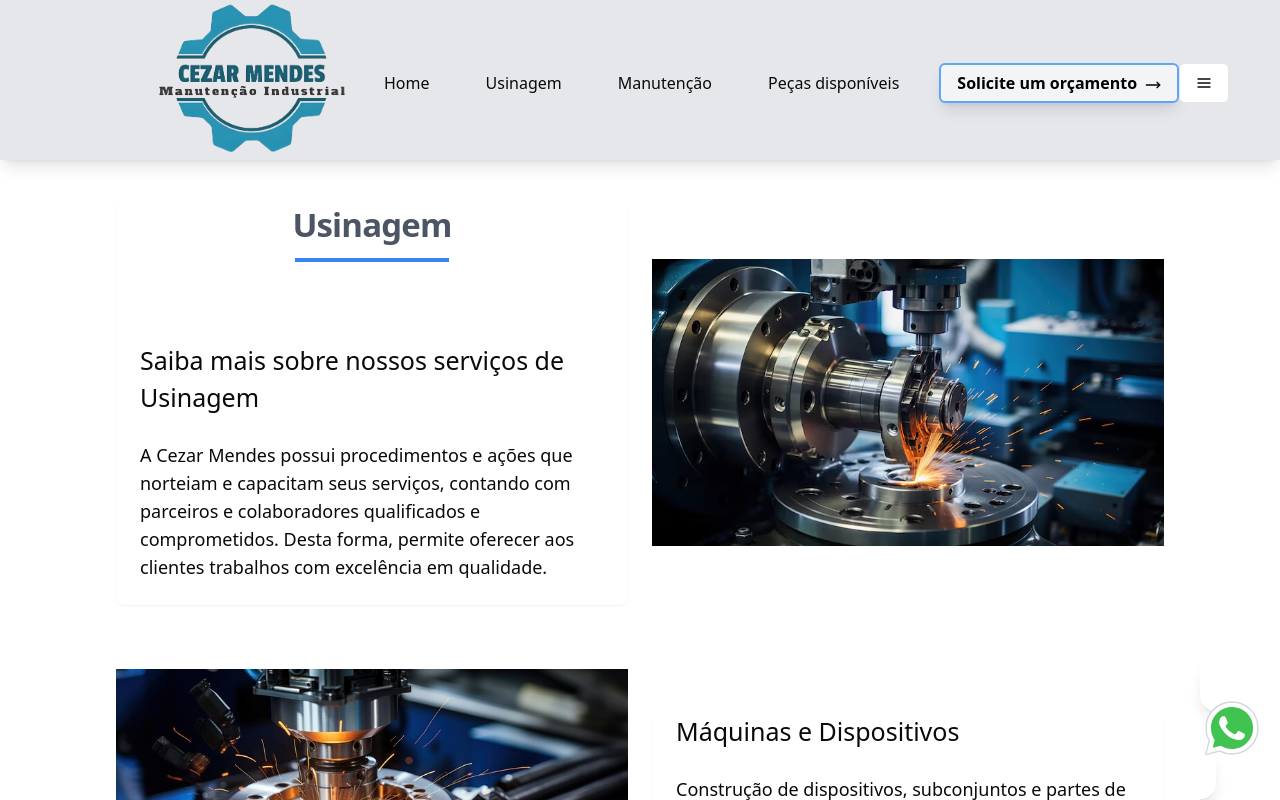
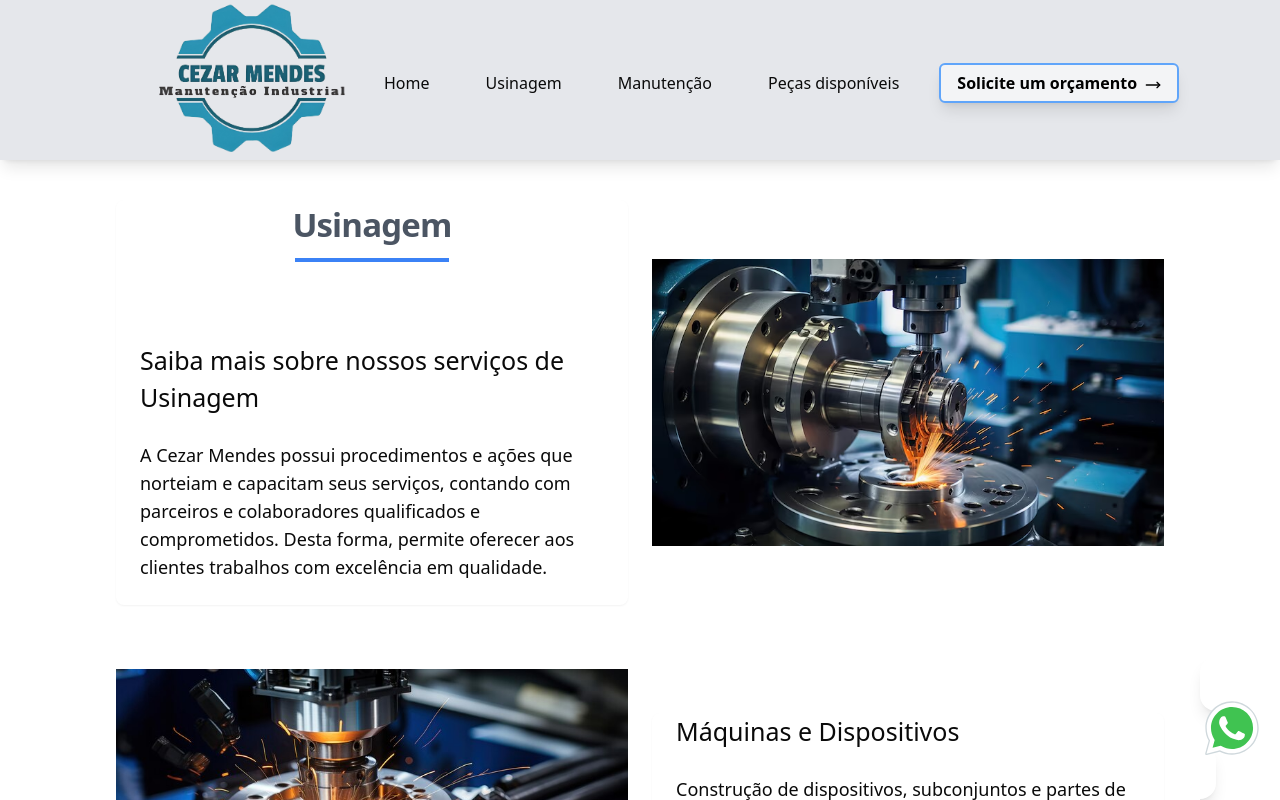
Before and after one commit to GustavoProducions/ProjetoPortifolioCMS, a React (Vite) app: page /usinagem in a window 1280 px wide. Shown: the top 800 px of the page. Built offline with nearby package versions, Linux system fonts and the light colour scheme.

Commit message:
fix: telefone whats

```diff
--- a/src/pages/components/WhatsAppButton.jsx
+++ b/src/pages/components/WhatsAppButton.jsx
@@ -13,7 +13,7 @@ const WhatsAppButton = () => {
       transition={{ duration: 1 }}
     >
       <a
-        href={`https://wa.me/5511984171772?text=${encodedMessage}`} // Substitua pelo seu número de WhatsApp
+        href={`https://wa.me/5511915659594?text=${encodedMessage}`} // Substitua pelo seu número de WhatsApp
         target="_blank"
         rel="noopener noreferrer"
         className="text-white p-4 rounded-full shadow-lg transition-colors duration-300"
--- a/src/pages/components/navbar.jsx
+++ b/src/pages/components/navbar.jsx
@@ -54,7 +54,7 @@ const Navbar = () => {
             </Link>
           </nav>
           {/* Menu móvel */}
-          <div>
+          <div className="md:hidden">
             <Button variant="outline" onClick={toggleMenu}>
               <AlignJustify size={20} />
             </Button>
```
